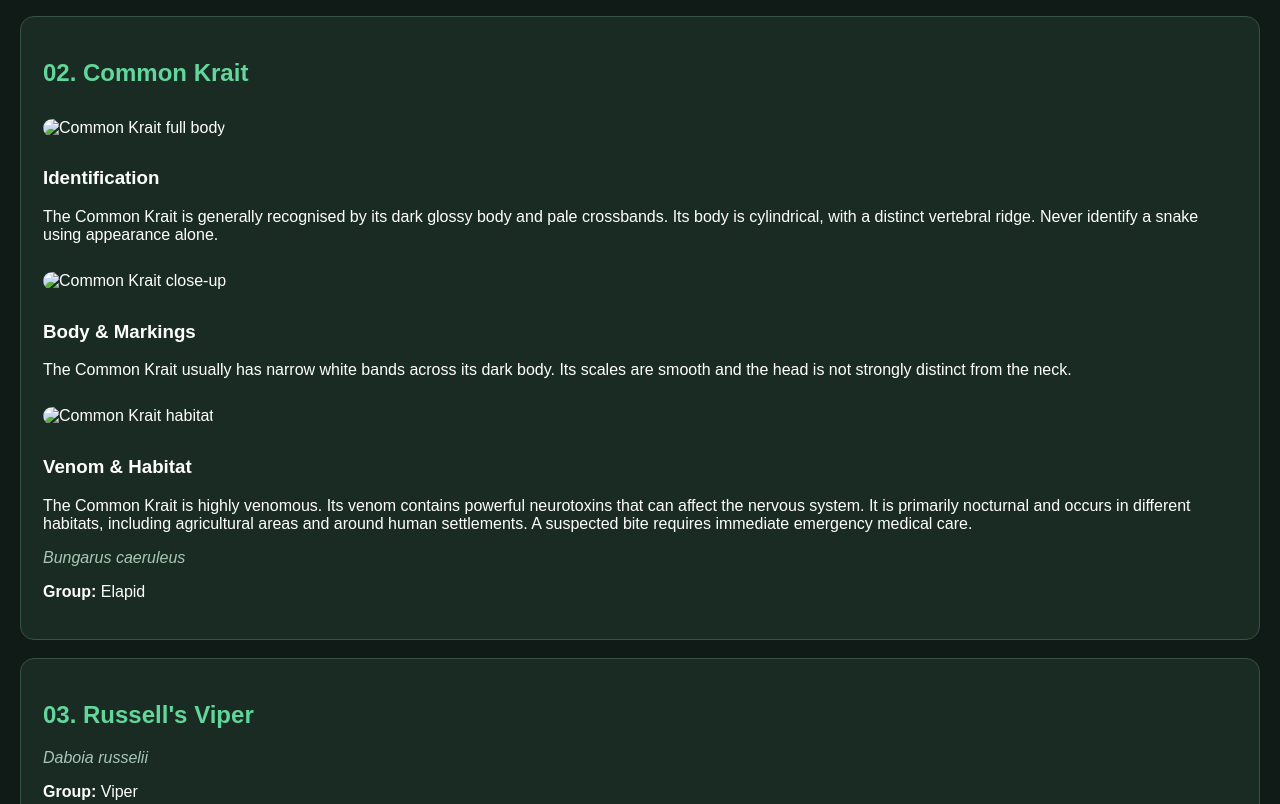
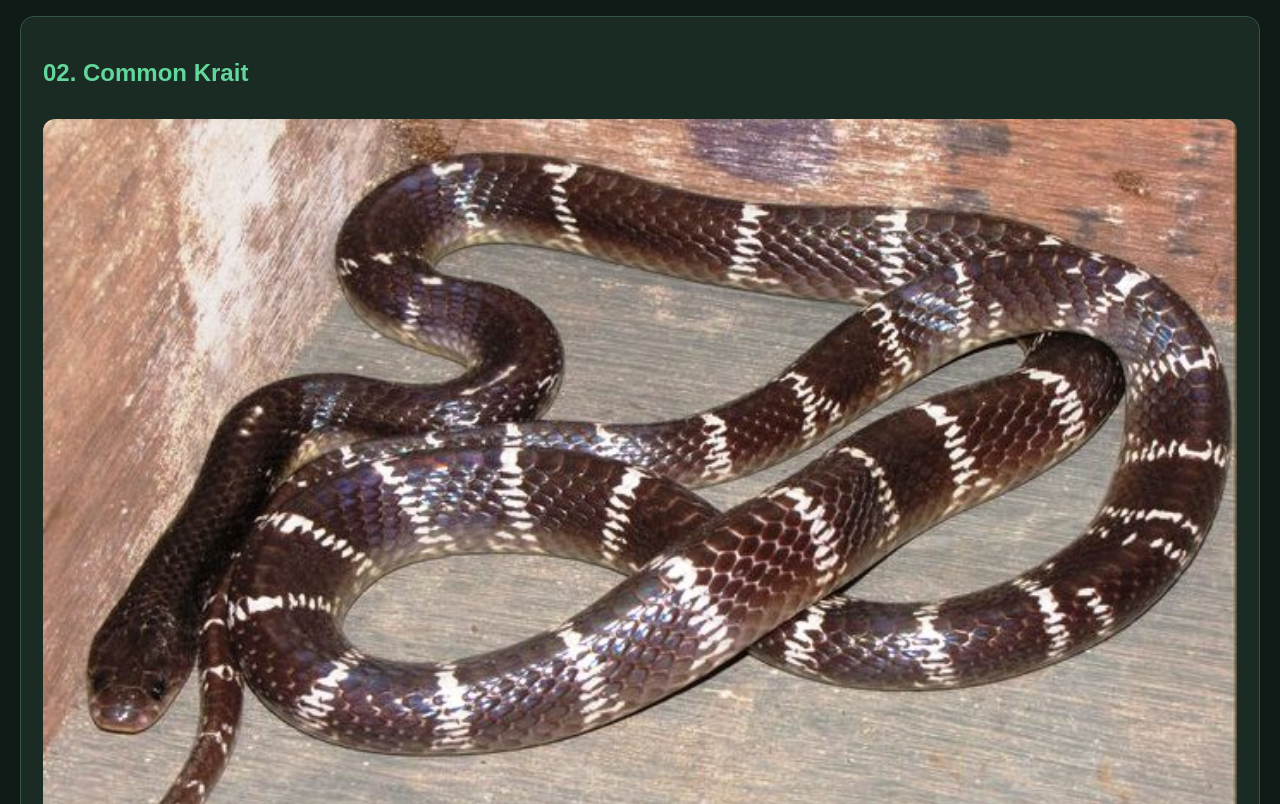
Before and after one commit to arnabbasu369-create/snake-safety-west-bengal, a plain HTML site: page snakes.html in a window 1280 px wide. Shown: the part 4145-4949 px from the top of the page. Drawn offline with Linux system fonts and the light colour scheme.

Commit message:
Add Common Krait photographs and information

```diff
--- a/snakes.html
+++ b/snakes.html
@@ -142,7 +142,7 @@ style="width:100%; border-radius:12px; margin:12px 0;"
 
 <!-- PHOTO 1 -->
 <img
-src="ADD_PHOTO_1_URL"
+src="https://raw.githubusercontent.com/arnabbasu369-create/snake-safety-west-bengal/main/IMG_377ac2d6-8673-430f-b9f1-3aef11b6990c.jpg "
 alt="Common Krait full body"
 style="width:100%; border-radius:12px; margin:12px 0;"
 >
@@ -155,9 +155,9 @@ is cylindrical, with a distinct vertebral ridge.
 Never identify a snake using appearance alone.
 </p>
 
-<!-- PHOTO 2 -->
+<!-- photo 2 -->
 <img
-src="ADD_PHOTO_2_URL"
+src="https://raw.githubusercontent.com/arnabbasu369-create/snake-safety-west-bengal/main/IMG_5d746b82-baf8-49d8-91a3-78bf48f7798b.jpg "
 alt="Common Krait close-up"
 style="width:100%; border-radius:12px; margin:12px 0;"
 >
@@ -171,7 +171,7 @@ the head is not strongly distinct from the neck.
 
 <!-- PHOTO 3 -->
 <img
-src="ADD_PHOTO_3_URL"
+src="https://raw.githubusercontent.com/arnabbasu369-create/snake-safety-west-bengal/main/IMG_9220b616-e42f-400e-a200-1fc4836156d8.jpg"
 alt="Common Krait habitat"
 style="width:100%; border-radius:12px; margin:12px 0;"
 >
```
